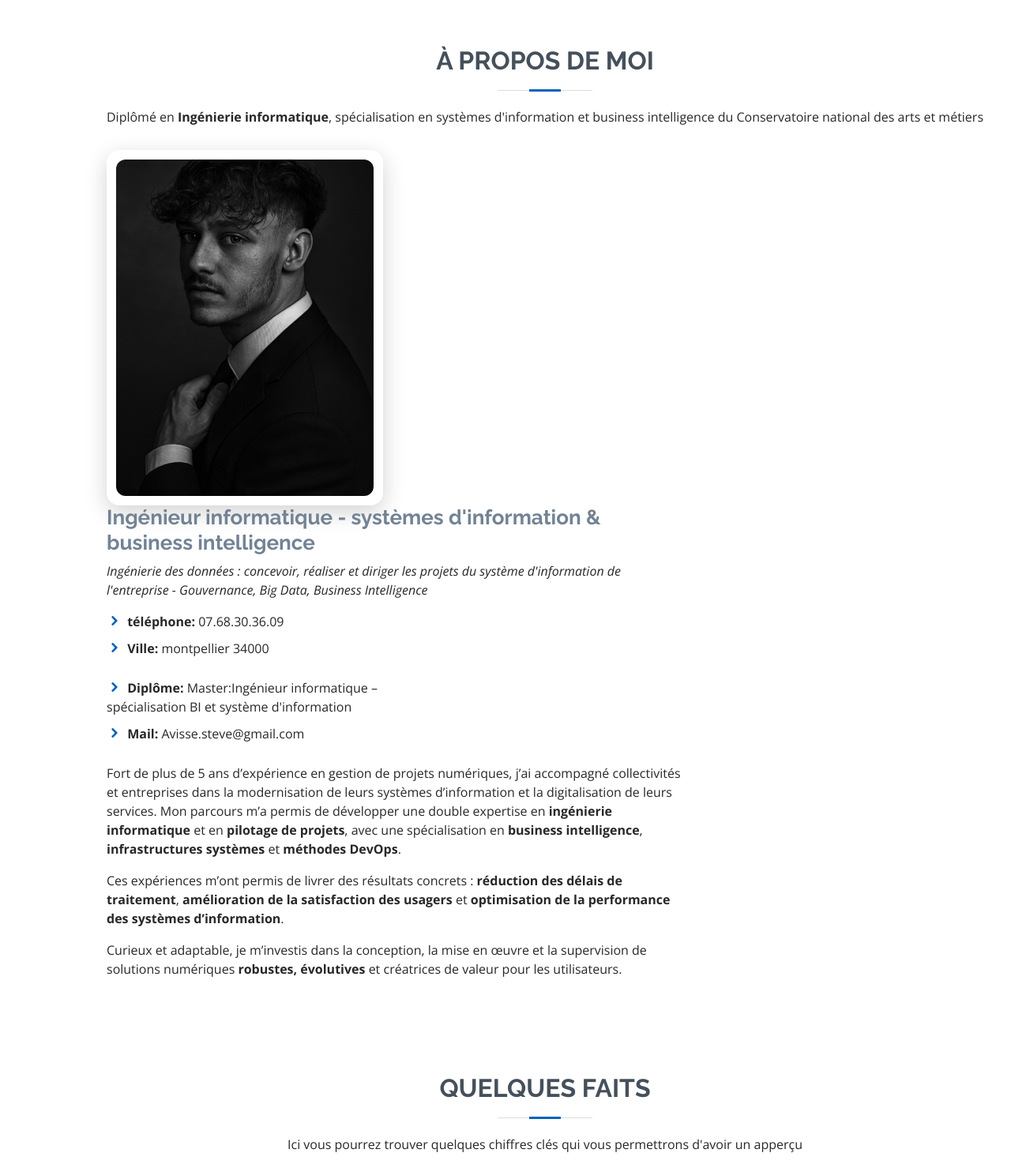
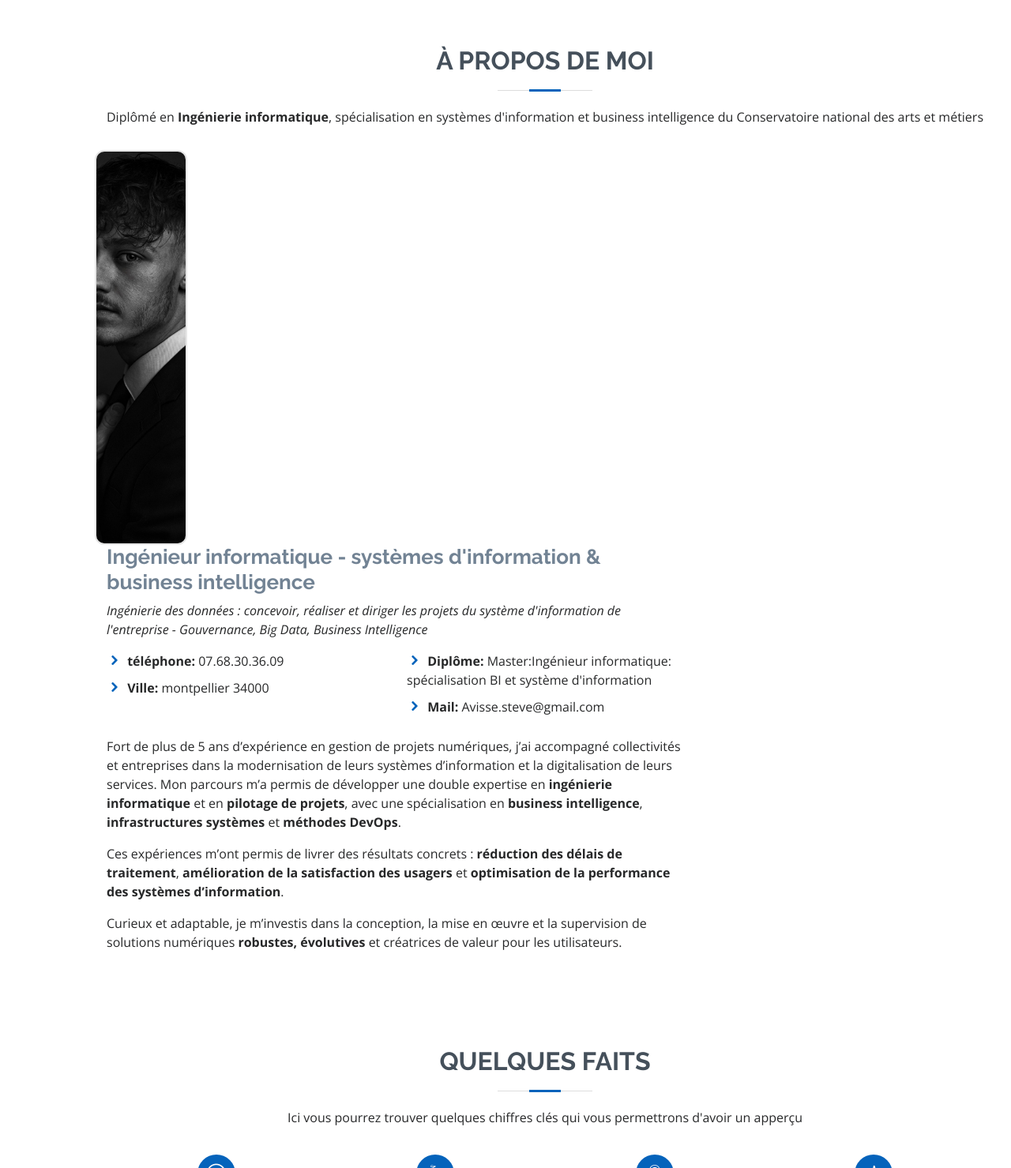
Before and after one commit to avisse/site-chants, a PHP site: page / in a window 1280 px wide. Shown: the part 802-2281 px from the top of the page at 79% size. Run offline with PHP 8.4, Linux system fonts and the light colour scheme; some libraries are stand-ins or nearby versions.

Commit message:
TEST
TEST

```diff
--- a/assets/css/style.css
+++ b/assets/css/style.css
@@ -59,47 +59,26 @@
 /*--------------------------------------------------------------
 # photo profil
 --------------------------------------------------------------*/
-/* === Cadre portrait rectangulaire, taille verrouillée === */
-.profile-frame{
-  width: 360px;           /* largeur desktop (ajuste si tu veux plus grand) */
-  height: 450px;          /* hauteur fixe -> format portrait 4/5 approximatif */
-  background: #fff;       /* cadre blanc */
-  padding: 12px;          /* épaisseur du cadre */
-  border-radius: 16px;    /* coins doux du cadre */
-  box-shadow: 0 8px 28px rgba(0,0,0,.18);
-  margin: 0;
-  overflow: hidden;       /* coupe ce qui dépasse -> pas de débordement */
-  display: flex;
-  align-items: center;
-  justify-content: center;
+/* Portrait rectangulaire à bord fin, aligné à gauche */
+.portrait{
+  display: block;
+  width: 380px;          /* largeur desktop (ajuste à ton goût) */
+  height: 500px;         /* hauteur fixe pour un vrai rectangle */
+  object-fit: cover;     /* recadre proprement dans le rectangle */
+  border: 2px solid #e6e6e6;  /* bord fin et discret */
+  border-radius: 12px;        /* coins légèrement arrondis */
+  box-shadow: none;           /* pas d’ombre lourde */
+  max-width: 100%;            /* sécurité sur petits écrans */
 }
 
-.profile-portrait{
-  width: 100%;
-  height: 100%;
-  object-fit: cover;      /* remplit proprement le cadre */
-  border-radius: 12px;    /* coins internes */
-  display: block;
-  position: static;       /* s'assure qu'il n'est pas en absolu */
+/* Responsive : centré et plus petit sur mobile/tablette */
+@media (max-width: 991.98px){
+  .portrait{
+    width: 260px;
+    height: 340px;
+    margin: 0 auto;      /* centrer sur mobile */
+  }
 }
-
-/* Centrage safe de la colonne image */
-.about .col-lg-4{
-  display: flex;
-  justify-content: center;
-}
-
-/* Espace entre les colonnes si ton Bootstrap ne gère pas g-5/gx-5 */
-@media (min-width: 992px){
-  .about .row { column-gap: 2rem; }
-}
-
-/* Responsive */
-@media (max-width: 991.98px){
-  .profile-frame{ width: 260px; height: 330px; padding: 10px; border-radius: 14px; }
-  .profile-portrait{ border-radius: 10px; }
-}
-
 /*--------------------------------------------------------------
 # Preloader
 --------------------------------------------------------------*/
--- a/index.html
+++ b/index.html
@@ -92,10 +92,16 @@
 
     <div class="row align-items-center">
       <!-- Colonne photo -->
-<div class="col-lg-4 d-flex justify-content-center mb-4 mb-lg-0">
-  <figure class="profile-frame">
-    <img src="assets/img/profile.jpg" alt="Photo de profil" class="profile-portrait">
-  </figure>
+<div class="row align-items-start">
+  <!-- Colonne photo (gauche) -->
+  <div class="col-lg-4 mb-4 mb-lg-0">
+    <img src="assets/img/profile.jpg" alt="Photo de profil" class="portrait">
+  </div>
+
+  <!-- Colonne texte (droite) -->
+  <div class="col-lg-8 pt-4 pt-lg-0 content">
+    <!-- ... ton contenu existant ... -->
+  </div>
 </div>
       <!-- Colonne texte -->
       <div class="col-lg-8 pt-4 pt-lg-0 content">
@@ -111,7 +117,7 @@
           </div>
           <div class="col-lg-6">
             <ul>
-              <li><i class="icofont-rounded-right"></i> <strong>Diplôme:</strong> Master:Ingénieur informatique – spécialisation BI et système d'information</li>
+              <li><i class="icofont-rounded-right"></i> <strong>Diplôme:</strong> Master:Ingénieur informatique: spécialisation BI et système d'information</li>
               <li><i class="icofont-rounded-right"></i> <strong>Mail:</strong> Avisse.steve@gmail.com</li>
             </ul>
           </div>
@@ -512,7 +518,7 @@
 
             <div class="resume-item">
               <h4>Responsable de services numériques</h4>
-              <h5>2020 - Present</h5>
+              <h5>2020 - 2021</h5>
               <p><em>Direction du numérique (DNUM) - Sous-direction des Projets et Services Numériques </em></p>
               <ul>
               <p><b> - Concevoir, benchmarker et prototyper un service de mesure de satisfaction des utilisateurs permettant d’objectiver et améliorer l’expérience utilisateur des applications et services et faire remonter les disfonctionnements et ainsi le généraliser.
```
